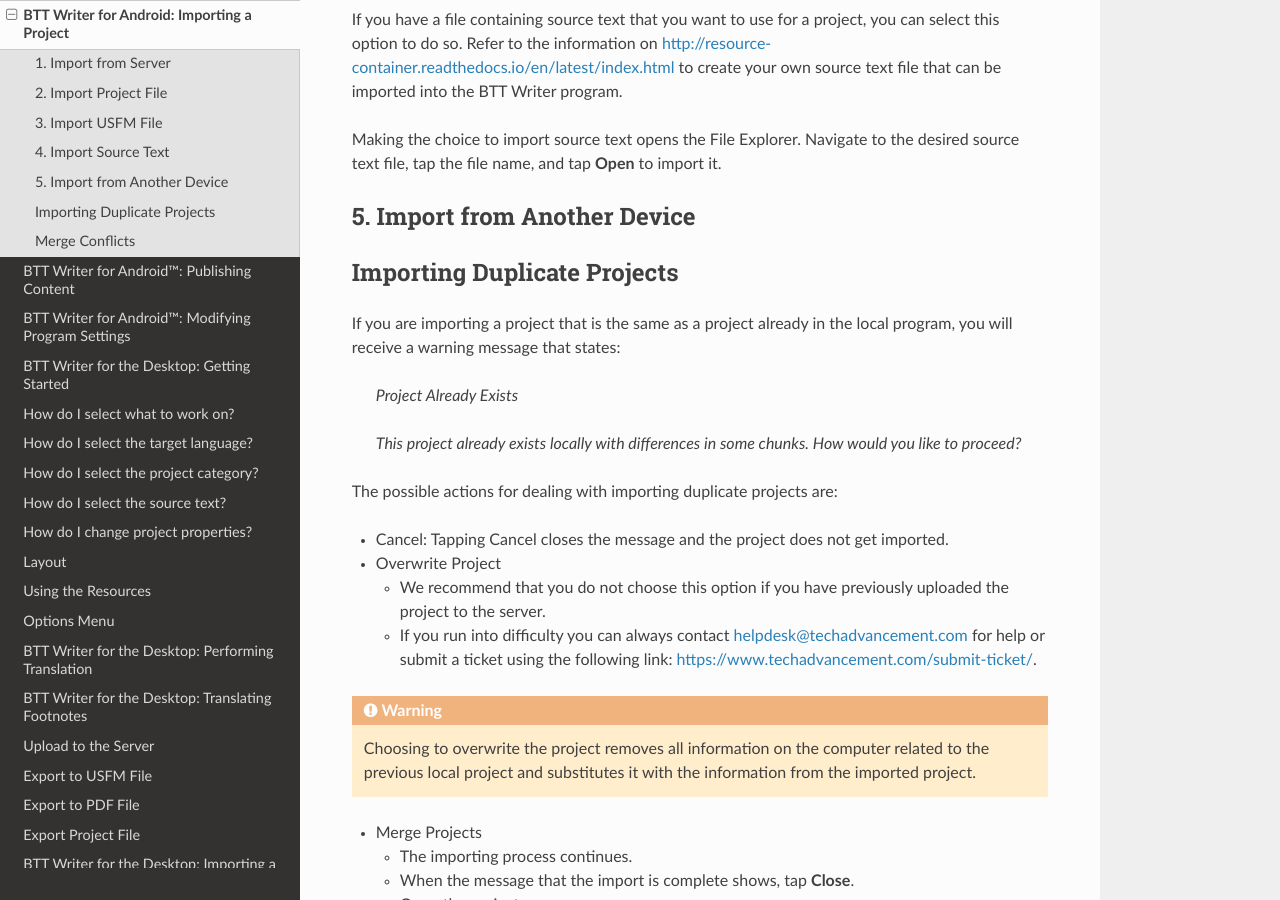
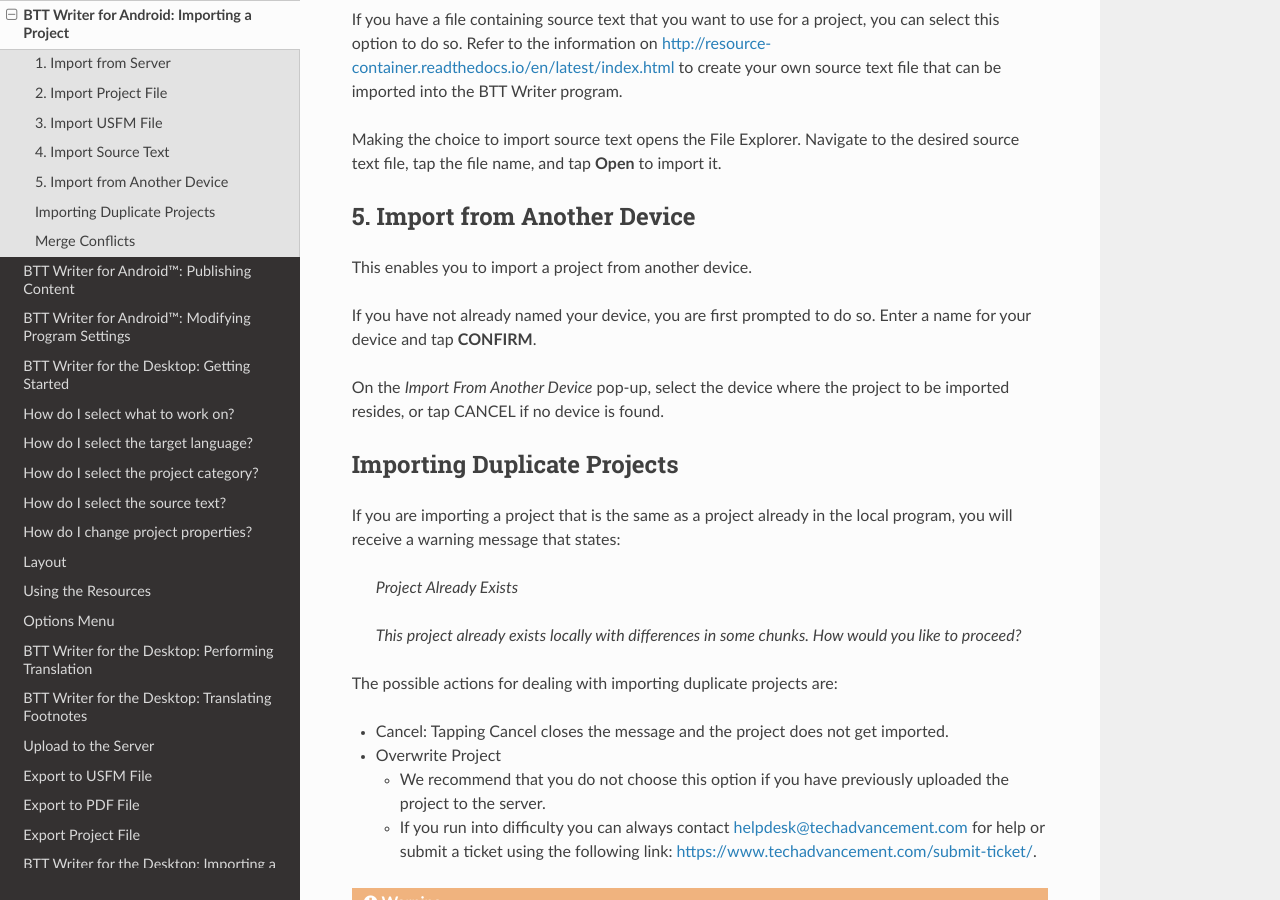
Before and after one commit to mondele/btt-writer-docs, a Sphinx documentation site: the page built from docs/tImport.rst, in a window 1280 px wide and 900 px high, scrolled down 2397 px. Built offline with Sphinx 7.4.7 and the Read the Docs theme 2.0.0, drawn with Linux system fonts in a browser that asks for light colours; pages that are not in the unit, such as notebooks, are missing from menus.

Commit message:
Update tImport.rst

```diff
--- a/docs/tImport.rst
+++ b/docs/tImport.rst
@@ -108,6 +108,11 @@
 
 5. Import from Another Device
 ---------------------------------
+This enables you to import a project from another device.
+
+If you have not already named your device, you are first prompted to do so. Enter a name for your device and tap **CONFIRM**.
+
+On the *Import From Another Device* pop-up, select the device where the project to be imported resides, or tap CANCEL if no device is found.
 
 Importing Duplicate Projects
 -----------------------------
```
